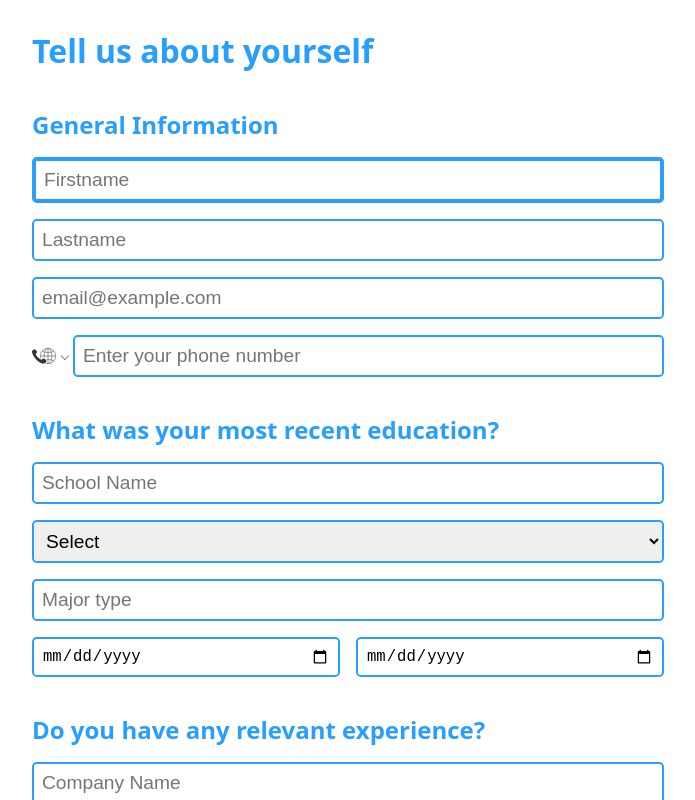
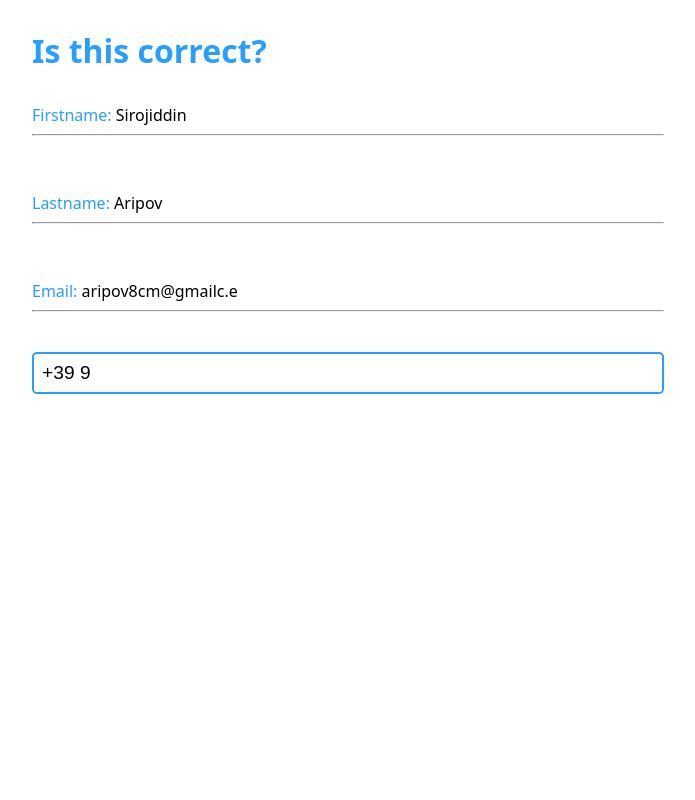
Before and after one commit to samaripov/Project-CV-Application, a React (Vite) app: page / in a window 1280 px wide. Both pictures are taken after a click on the button "Review Information". Shown: the top 800 px of the page, without its empty margins (292-987 px from the left). Built offline with nearby package versions, Linux system fonts and the light colour scheme.

Commit message:
Added FinalViewOrEdit to edit a property onceclicked.

```diff
--- a/src/App.jsx
+++ b/src/App.jsx
@@ -7,8 +7,23 @@ import FormView from "./pages/FormView";
 import FinalView from "./pages/FinalView";
 
 function App() {
-  const [applicantInfo, setApplicantInfo] = useState({});
-  const [phoneNumber, setPhoneNumber] = useState();
+  const [applicantInfo, setApplicantInfo] = useState({
+    companyname: "ee3",
+    degree: "Masters",
+    email: "aripov8cm@gmailc.e",
+    enddate_education: "2025-06-09",
+    enddate_experience: "2025-07-02",
+    firstname: "Sirojiddin",
+    lastname: "Aripov",
+    major: "ee",
+    phoneNumber: "+399",
+    positiontitle: "333",
+    responsibilities: "333",
+    schoolname: "4939",
+    startdate_education: "2025-06-12",
+    startdate_experience: "2025-06-20",
+  });
+  const [phoneNumber, setPhoneNumber] = useState("+399");
   const [showFinalView, setShowFinalView] = useState(0);
 
   const handleSubmit = (e) => {
--- /dev/null
+++ b/src/components/finalview_or_edit/FinalViewOrEdit.jsx
@@ -0,0 +1,40 @@
+import { useState } from "react";
+import capitalize from "../../helpers/capitalize";
+import Input from "../input/Input";
+import lowerCaseFirstChar from "../../helpers/lowerCaseFirstChar";
+
+export default function FinalViewOrEdit({
+  property,
+  type="text",
+  applicantInfo,
+  setApplicantInfo,
+}) {
+  const [editFieldName, setEditFieldName] = useState("");
+
+  return (
+    <>
+      {editFieldName === property.toLowerCase() ? (
+        <form
+          action={() => setEditFieldName("")}
+          className="horizontal-container"
+        >
+          <Input
+            label={lowerCaseFirstChar(property)}
+            type={type}
+            placeholder={`Edit ${property.toLowerCase()}`}
+            applicantInfo={applicantInfo}
+            setApplicantInfo={setApplicantInfo}
+            minLength={1}
+          />
+          <button>Update</button>
+        </form>
+      ) : (
+        <p onClick={() => setEditFieldName(property.toLowerCase())}>
+          <span>{capitalize(property)}: </span>
+          {applicantInfo[lowerCaseFirstChar(property)]}
+          <hr />
+        </p>
+      )}
+    </>
+  );
+}
--- /dev/null
+++ b/src/helpers/lowerCaseFirstChar.js
@@ -0,0 +1 @@
+export default (word) => word.charAt(0).toLowerCase() + word.slice(1);
--- a/src/pages/FinalView.jsx
+++ b/src/pages/FinalView.jsx
@@ -1,32 +1,37 @@
 import { useState } from "react";
-import Input from "../components/input/Input";
+import FinalViewOrEdit from "../components/finalview_or_edit/FinalViewOrEdit";
+import PhoneInput from "react-phone-number-input/input";
 
 export default function FinalView({ applicantInfo, setApplicantInfo }) {
-  const [editFieldName, setEditFieldName] = useState("");
-
+  const [phoneNumber, setPhoneNumber] = useState(applicantInfo.phoneNumber);
   return (
     <div className="container">
       <h1>Is this correct?</h1>
-      {editFieldName === "firstname" ? (
-        <form
-          action={() => setEditFieldName("")}
-          className="horizontal-container"
-        >
-          <Input
-            label="Firstname"
-            placeholder="Edit Firstname"
-            applicantInfo={applicantInfo}
-            setApplicantInfo={setApplicantInfo}
-            minLength={1}
-          />
-          <button>Update</button>
-        </form>
-      ) : (
-        <p onClick={() => setEditFieldName("firstname")}>
-          <span>Name: </span>{applicantInfo.firstname}
-          <hr />
-        </p>
-      )}
+      <FinalViewOrEdit
+        property="firstname"
+        applicantInfo={applicantInfo}
+        setApplicantInfo={setApplicantInfo}
+      />
+      <FinalViewOrEdit
+        property="lastname"
+        applicantInfo={applicantInfo}
+        setApplicantInfo={setApplicantInfo}
+      />
+      <FinalViewOrEdit
+        property="email"
+        type="email"
+        applicantInfo={applicantInfo}
+        setApplicantInfo={setApplicantInfo}
+      />
+      <PhoneInput
+        id="phoneNumber"
+        defaultCountry=""
+        placeholder="Enter your phone number"
+        name="phoneNumber"
+        value={phoneNumber}
+        onChange={setPhoneNumber}
+        minLength={2}
+      />
     </div>
   );
 }
```
